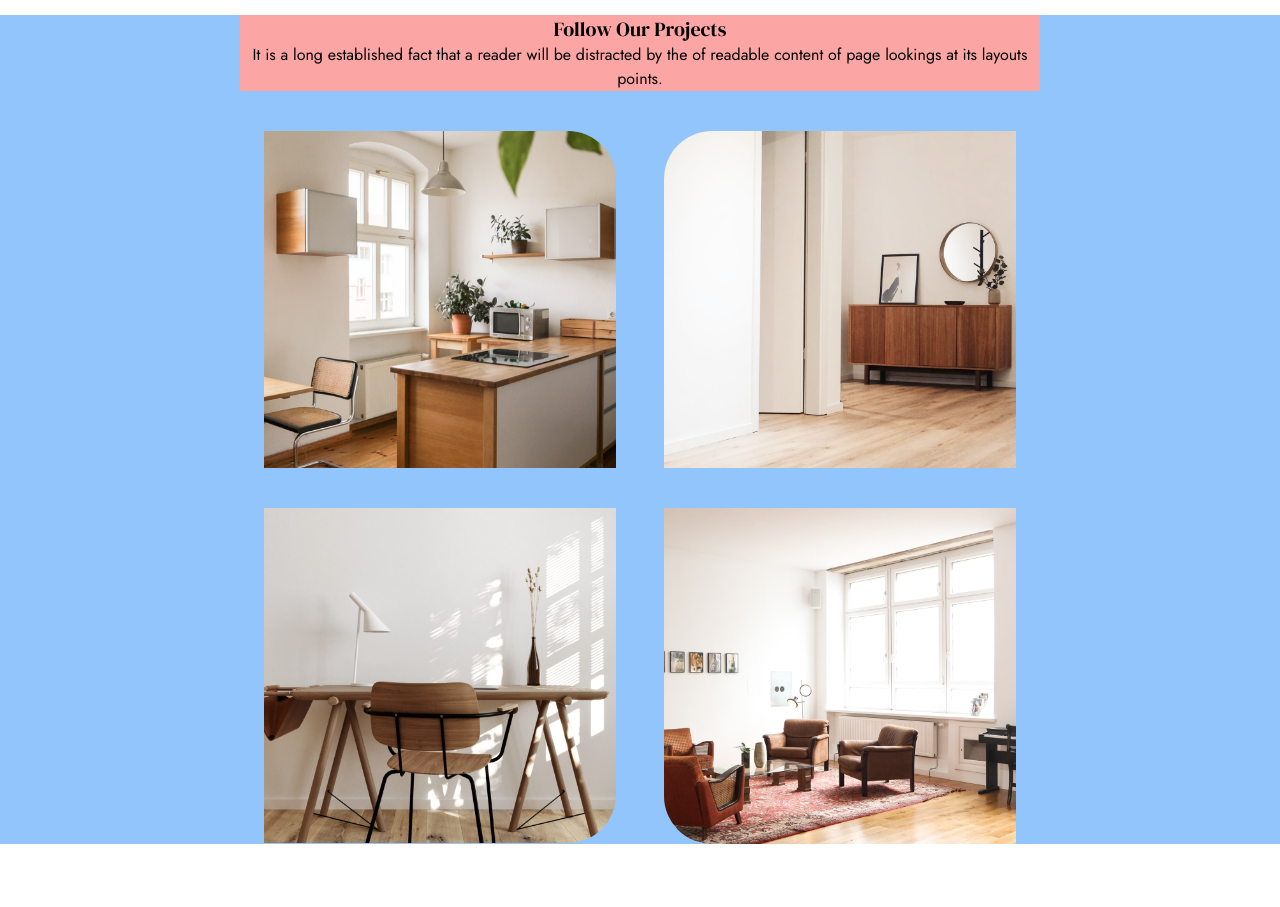
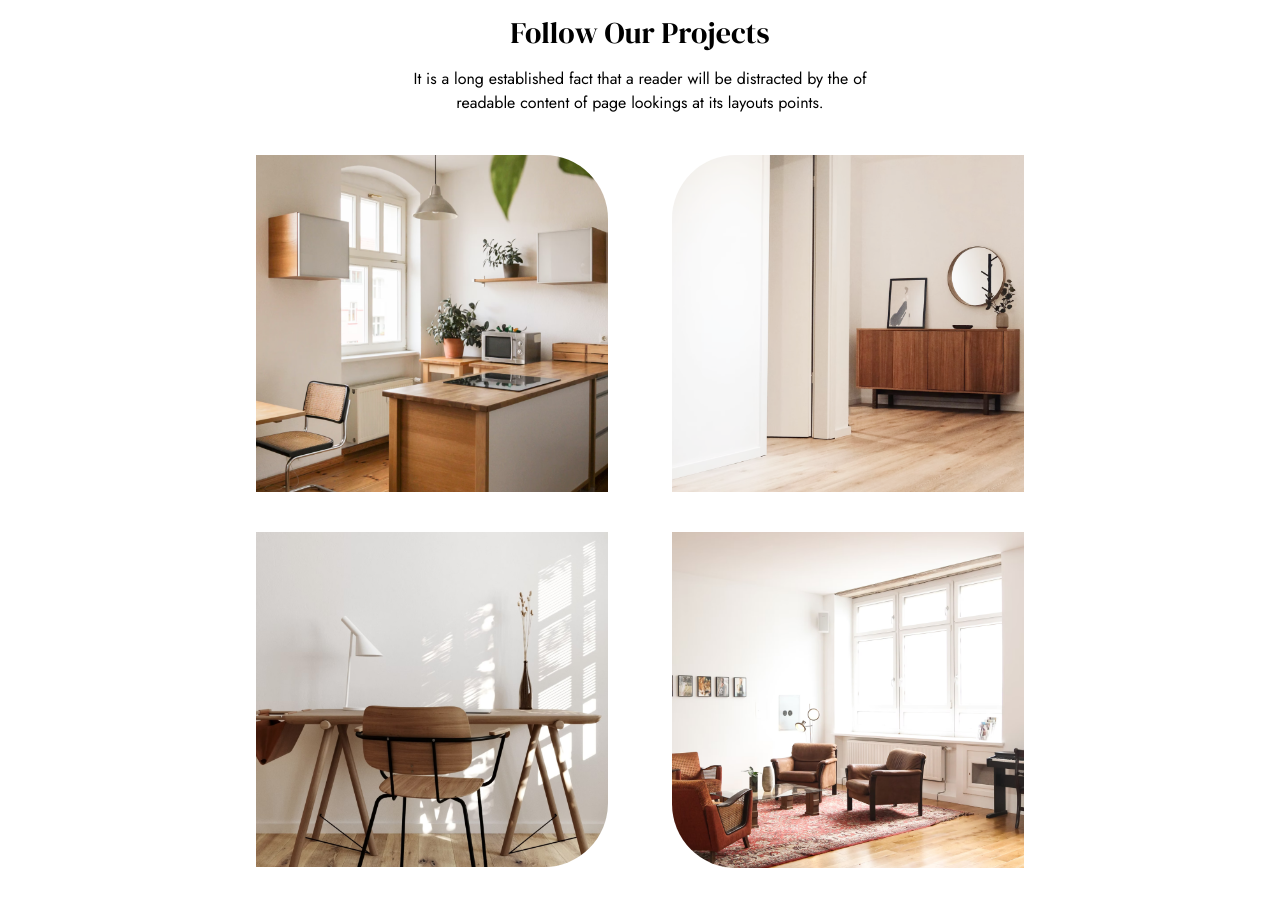
Before and after one commit to himarnoel/interior_dec, a React (Vite) app: page / in a window 1280 px wide. Shown: the part 2740-3647 px from the top of the page. Built offline with nearby package versions, Linux system fonts and the light colour scheme.

Commit message:
move foward

```diff
--- a/src/Components/ImageProject.jsx
+++ b/src/Components/ImageProject.jsx
@@ -8,6 +8,7 @@ const ImageProject = (props) => {
           src={props.image}
           className={`object-contain w-[22rem]  ${props.radius} `}
         />
+
       </div>
     </div>
   );
--- a/src/Components/Projects.jsx
+++ b/src/Components/Projects.jsx
@@ -8,19 +8,19 @@ import image5 from "../assets/mid/Photo5.png";
 const Projects = () => {
   return (
     <div>
-      <div className=" w-full xl:px-[15rem] lg:px-[9rem] sm:px-[4rem] px-[3rem] mt-10 md:mt-[10rem] mb-32 bg-blue-300">
-        <div className="w-full bg-red-300 ">
-          <p className="text-xl text-center">Follow Our Projects</p>
-          <p className="text-center font-jost ">
+      <div className=" w-full xl:px-[14rem] lg:px-[9rem] sm:px-[4rem] px-[3rem] mt-10 md:mt-[10rem] mb-32 ">
+        <div className="w-full  ">
+          <p className="text-3xl text-center mt-2 ">Follow Our Projects</p>
+          <p className="text-center font-jost w-[30rem] mx-auto mt-4">
             It is a long established fact that a reader will be distracted by
             the of readable content of page lookings at its layouts points.
           </p>
         </div>
         <div className="w-full grid md:grid-cols-2 md:justify-items-center">
-          <ImageProject radius="rounded-tr-[3rem]" image={image3} />
-          <ImageProject radius="rounded-tl-[3rem]" image={image5} />
-          <ImageProject radius="rounded-br-[3rem]" image={image2} />
-          <ImageProject radius="rounded-bl-[3rem]" image={image4} />
+          <ImageProject radius="rounded-tr-[4rem]" image={image3} />
+          <ImageProject radius="rounded-tl-[4rem]" image={image5} />
+          <ImageProject radius="rounded-br-[4rem]" image={image2} />
+          <ImageProject radius="rounded-bl-[4rem]" image={image4} />
         </div>
       </div>
     </div>
```
